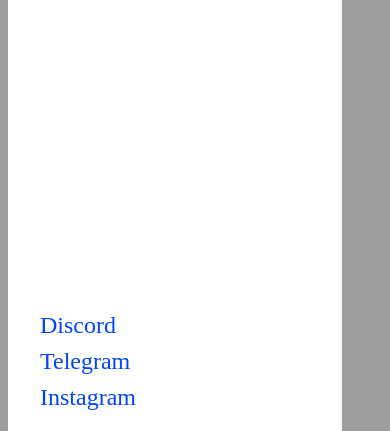
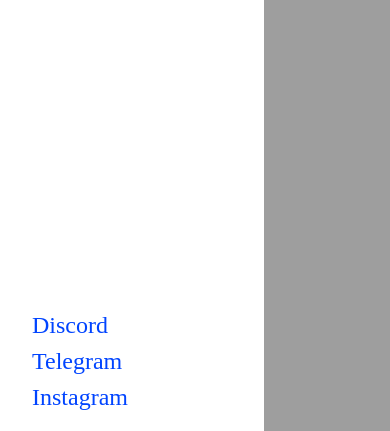
Before and after one commit to Nadjakoroleva/kaleidoscope, a plain HTML site: page index.html in a window 390 px wide. Shown: the part 413-844 px from the top of the page. Drawn offline with Linux system fonts and the light colour scheme; animation ran at ten frames a second; a web font is replaced by a local one.

Commit message:
fix mobile

```diff
--- a/style.css
+++ b/style.css
@@ -32,7 +32,11 @@ div.info {
   justify-content: space-between;
 }
 
-@media screen {
+@media screen and (max-width: 768px) {
+  div.info {
+    width: 200px;
+    left: 0;
+  }
 }
 
 h1 {
```
